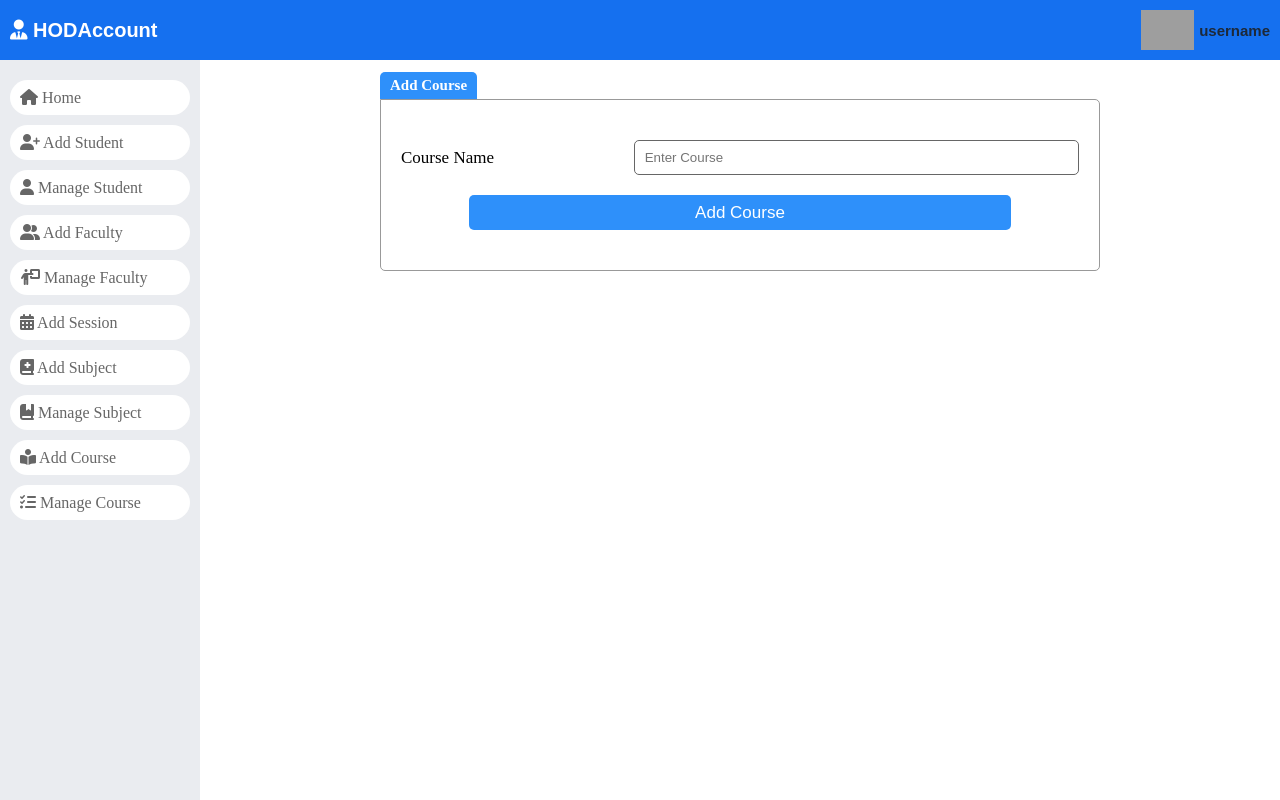
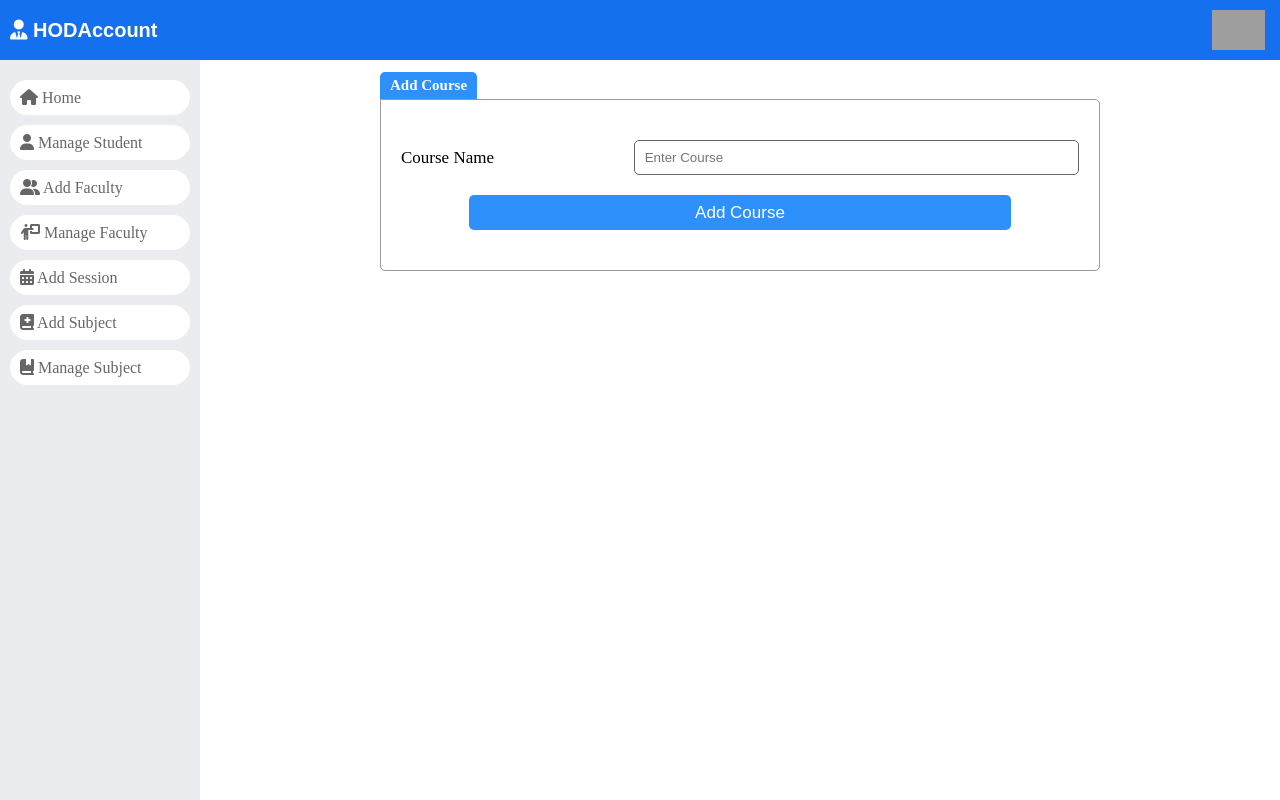
Before and after one commit to Arunika22/Student-Management-system, a Django app: template dashboard/templates/Hod Page/add_course.html in a window 1280 px wide. Run offline with Django 4.2, Linux system fonts and the light colour scheme; the template is opened without the code that fills it, so the values that code supplies are empty; grey boxes are pictures that could not be loaded.

Commit message:
Changing navigation and header user addCourses

```diff
--- a/dashboard/templates/Hod Page/add_course.html
+++ b/dashboard/templates/Hod Page/add_course.html
@@ -23,87 +23,11 @@
             </a>
         </div>
 
-        <div class="user">
-            <div>
-                <img src="https://cdn-icons-png.flaticon.com/512/1144/1144760.png" alt="user-image" />
-            </div>
-            <div class="name">username</div>
-
-            <ul>
-                <li>Logout</li>
-            </ul>
-        </div>
+        {% include '../headerUser.html' %}
     </header>
 
     <div id="main">
-        <div id="navbar">
-            <div class="menu">Menu</div>
-            <nav>
-                <a href="home.html">
-                    <li>
-                        <i class="fa fa-home"></i> Home
-                    </li>
-                </a>
-                <a href="add_student.html">
-                    <li>
-                        <i class="fa-solid fa-user-plus"></i> Add Student
-                    </li>
-                </a>
-                <a href="manage_student.html">
-                    <li>
-                        <i class="fa fa-user"></i> Manage Student
-                    </li>
-                </a>
-                <a href="add_faculty.html">
-                    <li>
-                        <i class="fa-solid fa-user-group"></i>
-                        Add Faculty
-                    </li>
-                </a>
-                <a href="manage_faculty.html">
-                    <li>
-                        <i class="fa-solid fa-person-chalkboard"></i>
-                        Manage Faculty
-                    </li>
-                </a>
-                <a href="add_session.html">
-                    <li>
-                        <i class="fa-solid fa-calendar-days"></i>
-                        Add Session
-                    </li>
-                </a>
-                <!-- <a href="manage_session.html">
-                    <li>
-                        <i class="fa-solid fa-list-check"></i>
-                        Manage Session
-                    </li>
-                </a> -->
-                <a href="add_subject.html">
-                    <li>
-                        <i class="fa-solid fa-book-medical"></i>
-                        Add Subject
-                    </li>
-                </a>
-                <a href="manage_subject.html">
-                    <li>
-                        <i class="fa-solid fa-book-bookmark"></i>
-                        Manage Subject
-                    </li>
-                </a>
-                <a href="add_course.html">
-                    <li>
-                        <i class="fa-solid fa-book-open-reader"></i>
-                        Add Course
-                    </li>
-                </a>
-                <a href="manage_course.html">
-                    <li>
-                        <i class="fa-solid fa-list-check"></i>
-                        Manage Course
-                    </li>
-                </a>
-            </nav>
-        </div>
+        {% include './navigation.html' %}
 
         <div class="form hamburger">
             <h2>Add Course</h2>
```
Also changed, not shown: db.sqlite3.
